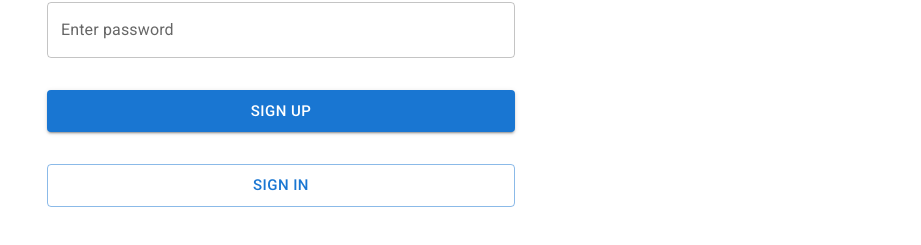
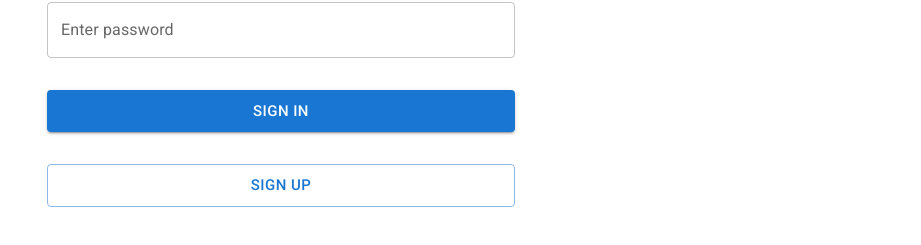
Before and after one commit to Ilichhh/graphiql-app, a React (Vite) app: page /login in a window 1280 px wide. Shown: the part 253-498 px from the top of the page, without its empty margins (359-1280 px from the left). Built offline with nearby package versions, Linux system fonts and the light colour scheme.

Commit message:
feat: update form for two languages

```diff
--- a/src/components/Form.tsx
+++ b/src/components/Form.tsx
@@ -1,7 +1,8 @@
 import React from 'react';
 import { useTranslation } from 'react-i18next';
+import { Link } from 'react-router-dom';
+
 import styled from 'styled-components';
-
 import TextField from '@mui/material/TextField';
 import Button from '@mui/material/Button';
 
@@ -28,22 +29,27 @@ export const Form = ({ mode }: FormProps) => {
 
   return (
     <FormWrapper>
-      <FormHeader>{t(mode === 'register' ? 'formHeaderRegister' : 'formHeaderLogin')}</FormHeader>
-      <TextField id="email" type="email" label="Enter email" variant="outlined" />
-      <TextField id="password" type="password" label="Enter password" variant="outlined" />
+      <FormHeader>{t(`form.${mode}.header`)}</FormHeader>
+      <TextField id="email" type="email" label={t('form.emailInput')} variant="outlined" />
+      <TextField id="password" type="password" label={t('form.passwordInput')} variant="outlined" />
       {mode === 'register' && (
         <TextField
           id="password-confirm"
           type="password"
-          label="Confirm password"
+          label={t('form.passwordInputConfirm')}
           variant="outlined"
         />
       )}
       <Button type="submit" variant="contained" size="large">
-        Sign Up
+        {t(`form.${mode}.submit`)}
       </Button>
-      <Button variant="outlined" size="large">
-        Sign In
+      <Button
+        component={Link}
+        to={mode === 'login' ? '/register' : '/login'}
+        variant="outlined"
+        size="large"
+      >
+        {t(`form.${mode}.redirect`)}
       </Button>
     </FormWrapper>
   );
--- a/src/locales/en.json
+++ b/src/locales/en.json
@@ -1,5 +1,18 @@
 {
   "greeting": "Welcome!",
-  "formHeaderRegister": "Sign Up to GraphiQL",
-  "formHeaderLogin": "Sign In to GraphiQL"
+  "form": {
+    "register": {
+      "header": "Sign Up to GraphiQL",
+      "submit": "Sign Up",
+      "redirect": "Sign In"
+    },
+    "login": {
+      "header": "Sign In to GraphiQL",
+      "submit": "Sign In",
+      "redirect": "Sign Up"
+    },
+    "emailInput": "Enter email",
+    "passwordInput": "Enter password",
+    "passwordInputConfirm": "Confirm password"
+  }
 }
--- a/src/locales/ru.json
+++ b/src/locales/ru.json
@@ -1,5 +1,18 @@
 {
   "greeting": "Привет",
-  "formHeaderRegister": "Регистрация в GraphiQL",
-  "formHeaderLogin": "Вход в GraphiQL"
+  "form": {
+    "register": {
+      "header": "Регистрация в GraphiQL",
+      "submit": "Зарегистрироваться",
+      "redirect": "Войти"
+    },
+    "login": {
+      "header": "Вход в GraphiQL",
+      "submit": "Войти",
+      "redirect": "Зарегистрироваться"
+    },
+    "emailInput": "Введите почту",
+    "passwordInput": "Введите пароль",
+    "passwordInputConfirm": "Подтвердите пароль"
+  }
 }
```
